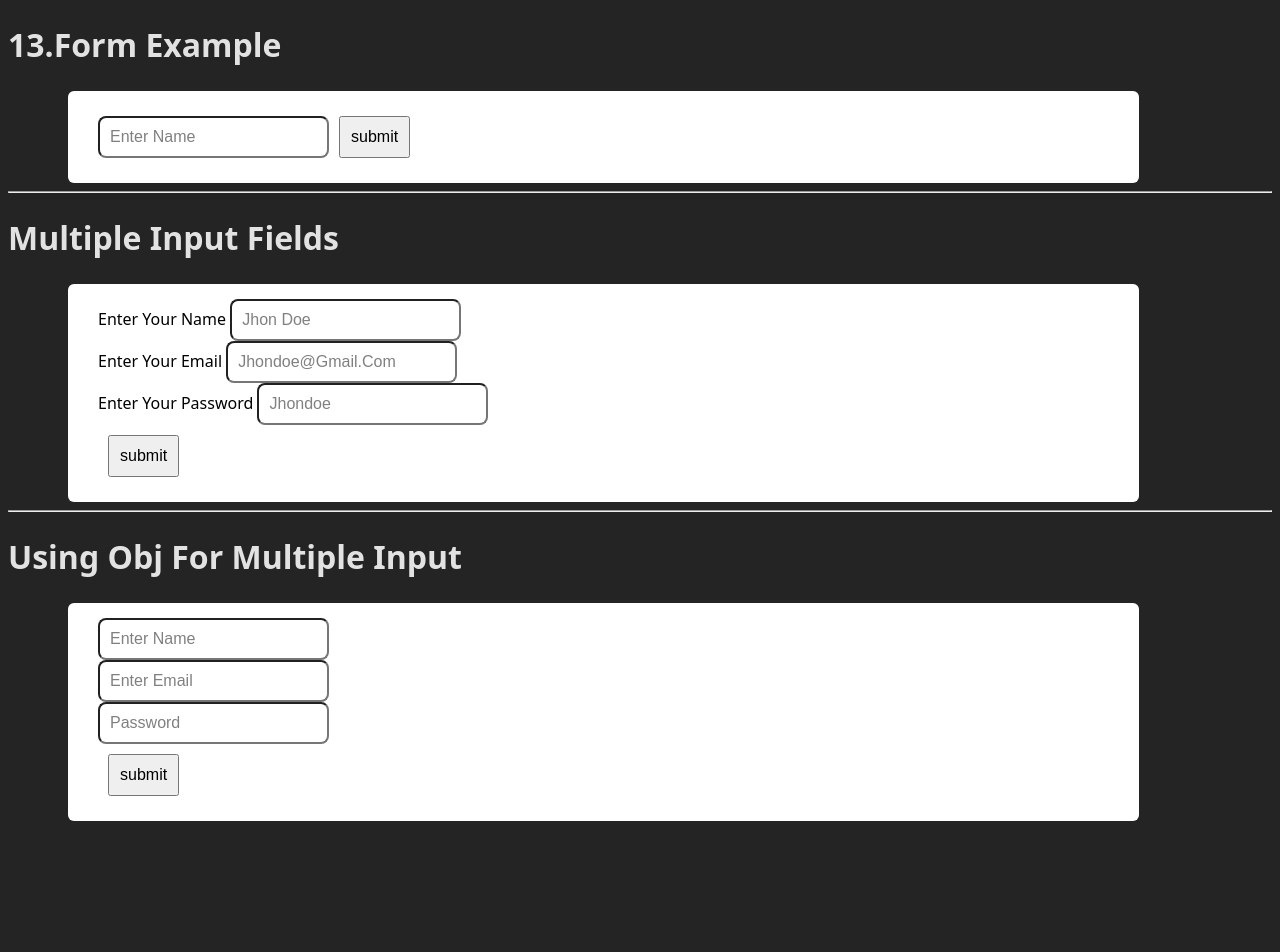
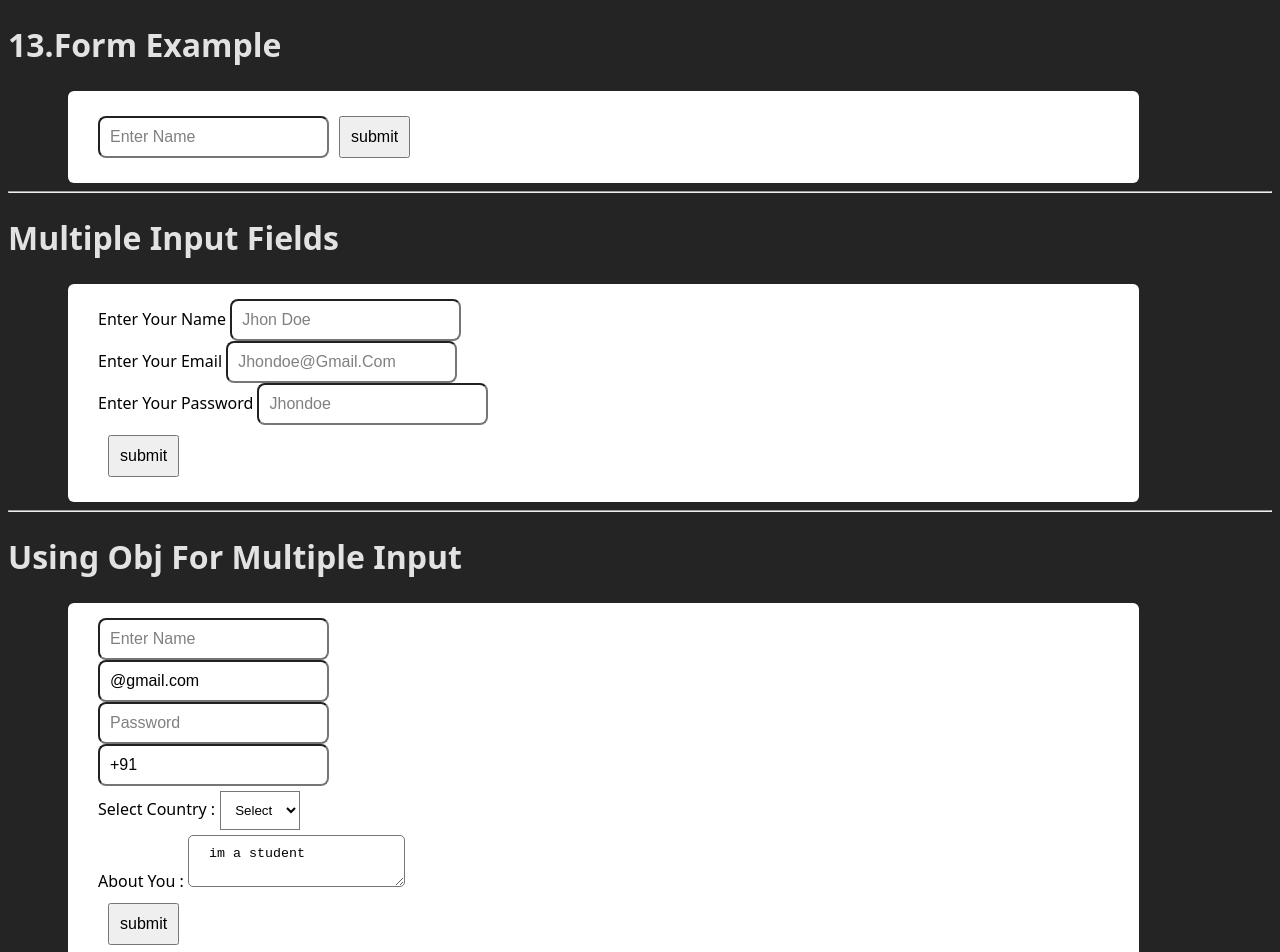
Before and after one commit to Hariiharan-Developer/React_Core-Concepts, a React (Vite) app: page / in a window 1280 px wide. Shown: the top 952 px of the page. Before the commit the page ends 829 px from the top, so only its background shows below. Built offline with nearby package versions, Linux system fonts and the light colour scheme.

Commit message:
core concepts completed

```diff
--- a/src/components/13.form/Form.jsx
+++ b/src/components/13.form/Form.jsx
@@ -8,11 +8,11 @@ const Form = () => {
     const [femail,setFemail] = useState('')
     const [fpassword,setFpassword] = useState('')
     const [user,setUser] = useState('')
-    const [userInfo,setUserInfo] = useState({})
+    const [userInfo,setUserInfo] = useState({uphone:'+91',uemail:'@gmail.com',about:'im a student'})
 
 
-    const submit = ()=>{
-      event.preventDefault()
+    const submit = (e)=>{
+      e.preventDefault()
      setSubmitName(name)
     }
 
@@ -33,10 +33,10 @@ const Form = () => {
     //handle submit :
 
     const handleSubmit =(e)=>{
-      const uName = e.target.name
+      const name = e.target.name
       const value = e.target.value
 
-      setUserInfo((previos)=>{return{...previos,[uName]:value}})
+      setUserInfo((previos)=>{return{...previos,[name]:value}})
     }
   return (
     <div>
@@ -72,8 +72,18 @@ const Form = () => {
       <div className="content">
         <form action="" onSubmit={userSubmit}>
           <input name='uname'  type="text"  placeholder='enter name' onChange={handleSubmit}/><br/>
-          <input name='uemail'  type="text" placeholder='enter email' onChange={handleSubmit}/><br/>
+          <input name='uemail'  type="text" placeholder='enter email' style={{textTransform:'lowercase'}} value={userInfo.uemail} onChange={handleSubmit}/><br/>
           <input name='upassword'  type="text" placeholder='password' onChange={handleSubmit}/><br/>
+          <input name='uphone'  type="text" placeholder='phone'value={userInfo.uphone} onChange={handleSubmit}/><br/>
+          <label htmlFor="">select country :
+            <select name='country' style={{padding:'10px 10px',backgroundColor:'white',color:'black',margin:'5px 5px'}} onChange={handleSubmit}>
+            <option value="">Select</option>
+          <option value="india">INDIA</option>
+          <option value="usa">USA</option>
+          <option value="uk">UK</option>
+          </select></label>
+          <br/>
+          <label htmlFor="">about you : <textarea style={{backgroundColor:'white',color:'black',padding:'10px 20px',borderRadius:'5px'}} onChange={handleSubmit} name='about' value={userInfo.about}/></label><br/>
           <button>submit</button>
         </form>
       </div>
```
